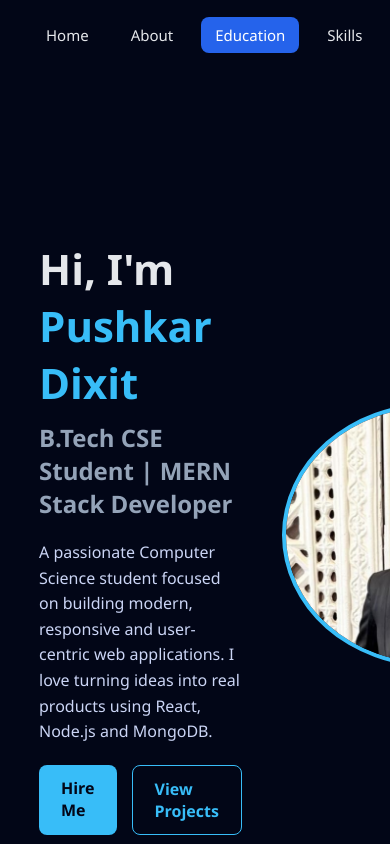
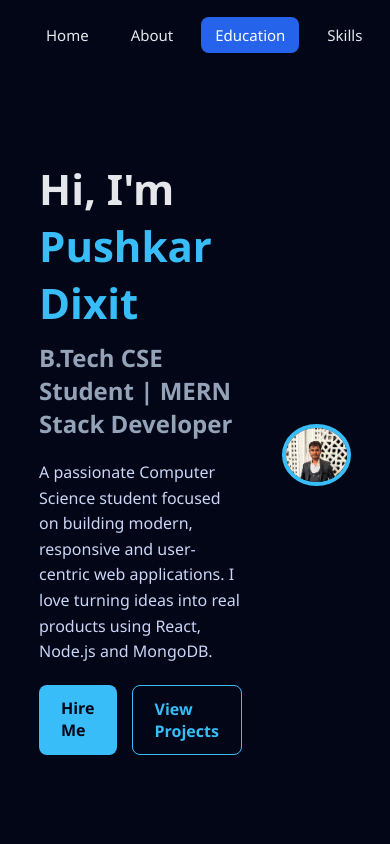
Before and after one commit to PUSHKAR-DIXIT/mern-portfolio, a React (Create React App) app: page / in a window 390 px wide. Shown: the top 844 px of the page. Built offline with nearby package versions, Linux system fonts and the light colour scheme; no server answers.

Commit message:
fix mobile responsiveness

```diff
--- a/src/App.css
+++ b/src/App.css
@@ -20,6 +20,28 @@ html {
   background: #111;
   color: white;
 }
+* {
+  box-sizing: border-box;
+}
+
 body {
-  padding-top: 80px;
+  margin: 0;
+  padding: 0;
+  overflow-x: hidden;
 }
+@media (max-width: 768px) {
+  section {
+    padding: 20px 12px;
+  }
+
+  img {
+    max-width: 100%;
+    height: auto;
+  }
+
+  .cert-row,
+  .project-row {
+    flex-direction: column;
+    align-items: center;
+  }
+}
```
